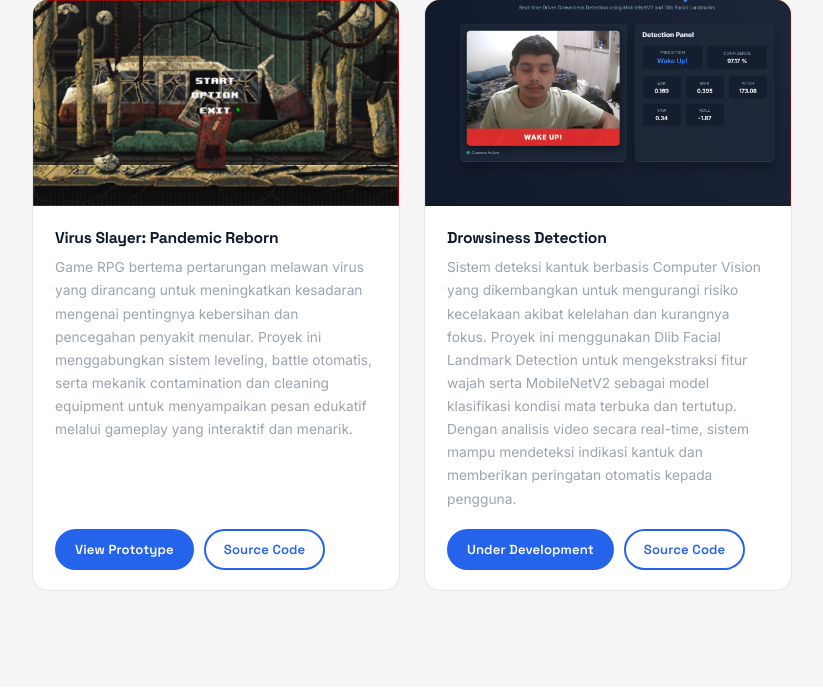
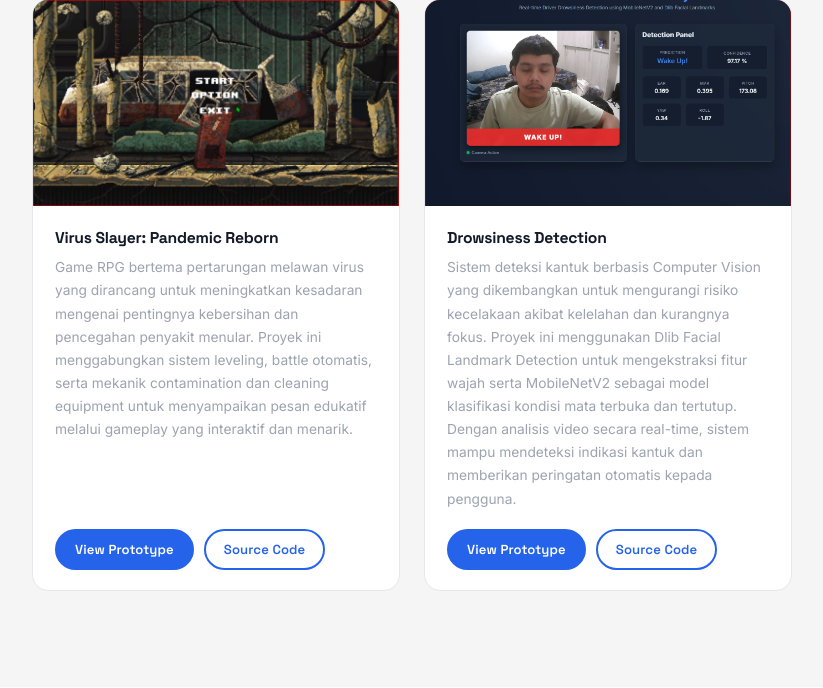
Before and after one commit to abbdool/Porto, a Flask app: page / in a window 1280 px wide. Shown: the part 3490-4178 px from the top of the page, without its empty margins (32-855 px from the left). Run offline with Flask 3, Linux system fonts and the light colour scheme.

Commit message:
add prototype for project 5

```diff
--- a/templates/index.html
+++ b/templates/index.html
@@ -311,7 +311,7 @@
                             Sistem deteksi kantuk berbasis Computer Vision yang dikembangkan untuk mengurangi risiko kecelakaan akibat kelelahan dan kurangnya fokus. Proyek ini menggunakan Dlib Facial Landmark Detection untuk mengekstraksi fitur wajah serta MobileNetV2 sebagai model klasifikasi kondisi mata terbuka dan tertutup. Dengan analisis video secara real-time, sistem mampu mendeteksi indikasi kantuk dan memberikan peringatan otomatis kepada pengguna.
                         </p>
                         <div class="project-actions">
-                            <a href="#" class="btn btn-primary btn-sm" target="_blank" rel="noopener">Under Development</a>
+                            <a href="https://drowsiness-detection-with-mobilenetv2.onrender.com/" class="btn btn-primary btn-sm" target="_blank" rel="noopener">View Prototype</a>
                             <a href="https://github.com/abbdool/Drowsiness-Detection-with-MobileNetV2" class="btn btn-outline btn-sm" target="_blank" rel="noopener">Source Code</a>
                         </div>
                     </div>
```
